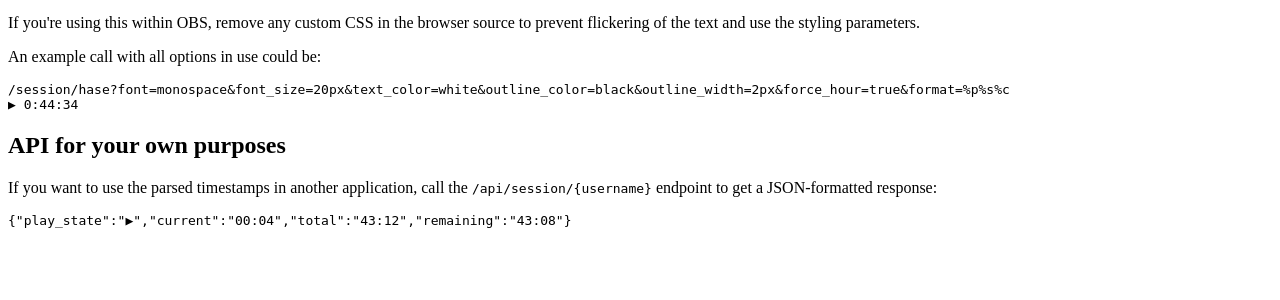
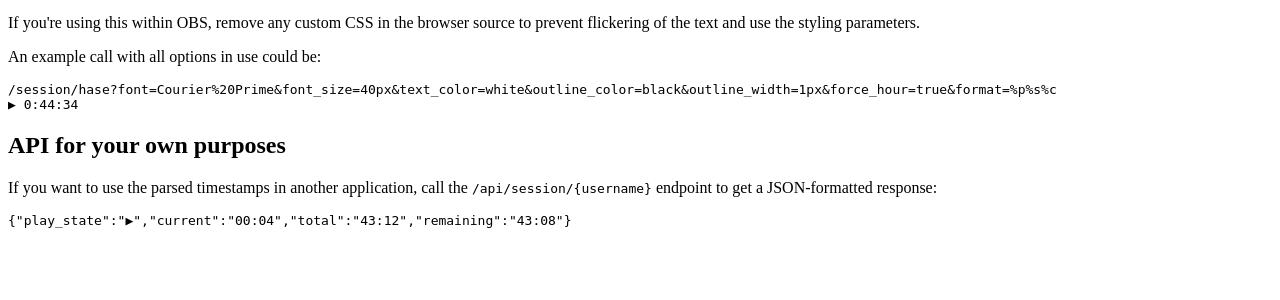
Before and after one commit to haseHH/jellyfin-timestamp-generator, a Python web app: template src/templates/info.html in a window 1280 px wide. Shown: the part 381-681 px from the top of the page. Run offline with Jinja, Linux system fonts and the light colour scheme; the template is opened without the code that fills it, so the values that code supplies are empty.

Commit message:
Change example call for my setup

```diff
--- a/src/templates/info.html
+++ b/src/templates/info.html
@@ -72,7 +72,7 @@
         An example call with all options in use could be:
     </p>
     <code>
-        /session/hase?font=monospace&font_size=20px&text_color=white&outline_color=black&outline_width=2px&force_hour=true&format=%p%s%c
+        /session/hase?font=Courier%20Prime&font_size=40px&text_color=white&outline_color=black&outline_width=1px&force_hour=true&format=%p%s%c
     </code>
     <br />
     <code>
```
